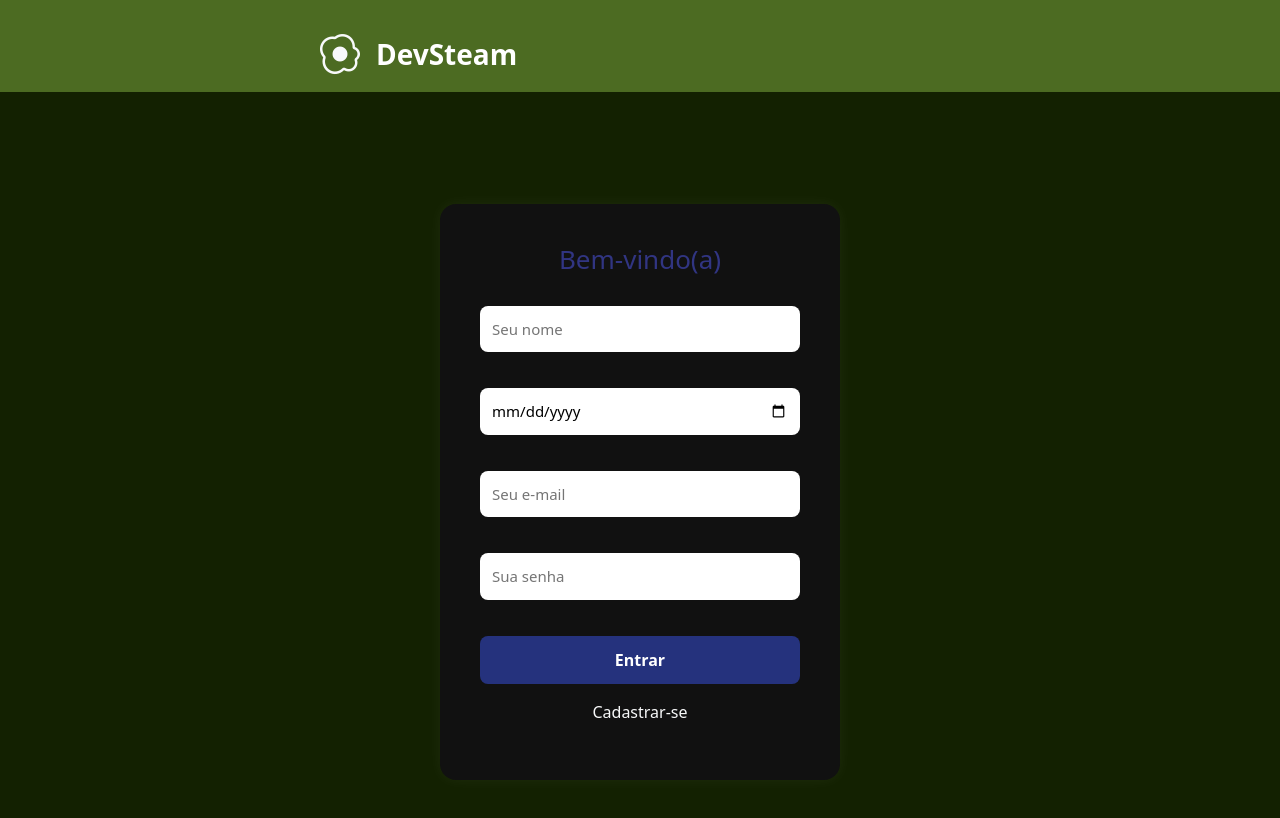
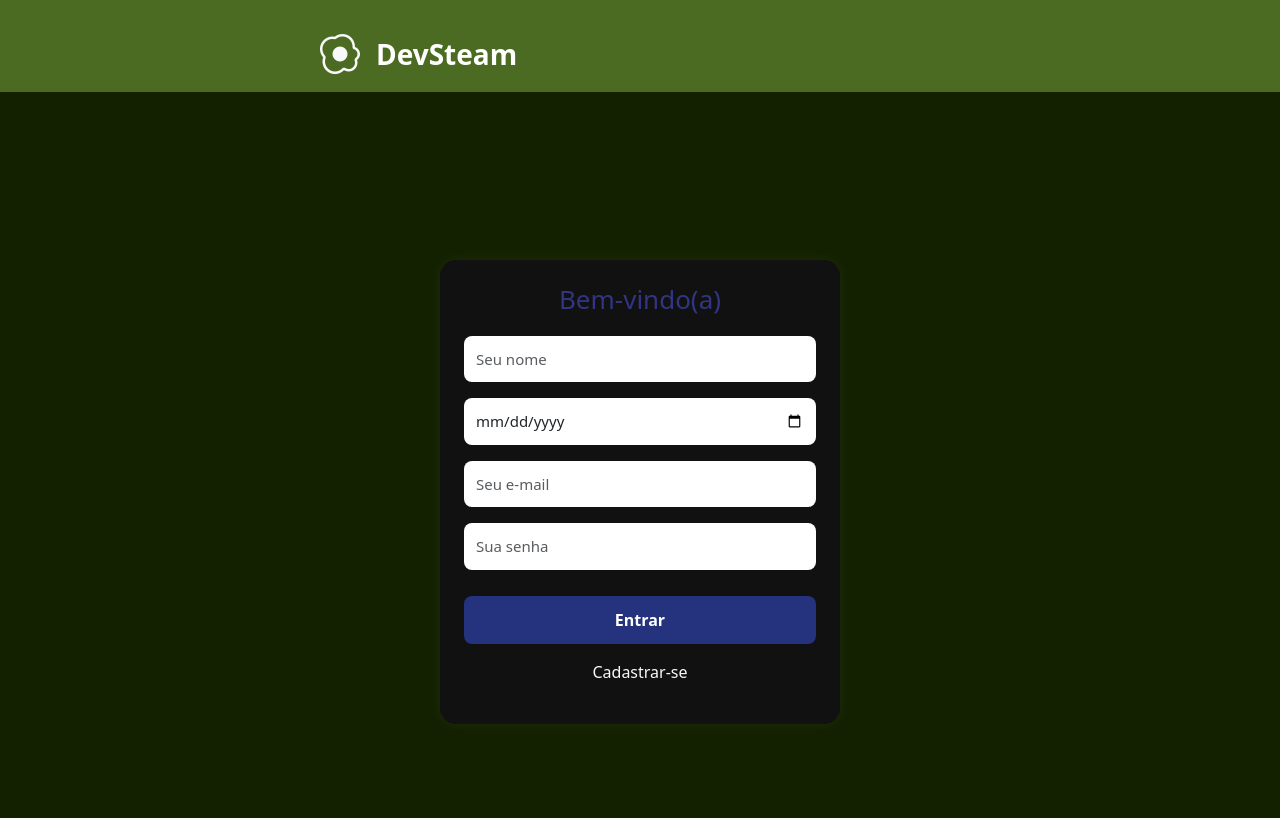
Before and after one commit to BiaS1lva6/devSteam-2025-main, a React app: page /login in a window 1280 px wide. Shown: the top 818 px of the page. Built offline with nearby package versions, Linux system fonts and the light colour scheme; the HTML template or start-up script is replaced by a standard one.

Commit message:
ajustes no css

```diff
--- a/src/App.css
+++ b/src/App.css
@@ -270,3 +270,7 @@ input.form-control:focus {
   color: #c8ffd24b;
 
 }
+
+.modelColor{
+  background-color: #4c6b22 !important ;
+}
--- a/src/components/MobileGames.jsx
+++ b/src/components/MobileGames.jsx
@@ -18,7 +18,7 @@ const MobileGames = (props) => {
       onClick={props.click}
     >
       <div
-        className="modal-dialog modal-dialog-centered modal-lg"
+        className="modalColor modal-dialog modal-dialog-centered modal-lg"
         onClick={(e) => e.stopPropagation()}
       >
         <div className="modal-content game-modal text-white">
@@ -51,7 +51,7 @@ const MobileGames = (props) => {
             </div>
           </div>
 
-          <div className="p-4 text-dark">
+          <div className="modalColor p-4 text-dark">
             <div className="d-flex justify-content-between mb-3 flex-wrap">
               <span>
                 <strong>Nota:</strong> {props.game.nota}
--- a/src/pages/Cadastrar.jsx
+++ b/src/pages/Cadastrar.jsx
@@ -30,7 +30,7 @@ const Cadastrar = () => {
     <>
       <HeaderLogin />
 
-      <div className="container d-flex flex-column align-items-center justify-content-center mt-5">
+      <div className="container d-flex flex-column align-items-center justify-content-center mt-5 m-auto">
         <h2 className="mb-4 text-success">Cadastrar-se</h2>
 
         <form
--- a/src/pages/Login.jsx
+++ b/src/pages/Login.jsx
@@ -41,55 +41,55 @@ function Login() {
   return (
     <>
       <HeaderLogin />
-      <div className="container py-5 w-50 d-flex justify-content-center align-items-center vh-100">
-        <div className="login-box">
-          <h2 className="login-title">Bem-vindo(a)</h2>
+      <div className="container py-5 d-flex justify-content-center align-items-center vh-100">
+        <div className="login-box w-100 p-4" style={{ maxWidth: "400px" }}>
+          <h2 className="login-title text-center">Bem-vindo(a)</h2>
           <form onSubmit={fazerLogin} className="login-form">
-            <div className=" mb-3">
+            <div className="mb-3">
               <input
                 type="text"
                 placeholder="Seu nome"
                 value={nome}
                 onChange={(e) => setNome(e.target.value)}
-                className="custombg"
+                className="form-control"
               />
             </div>
-            <div className=" mb-3">
+            <div className="mb-3">
               <input
                 type="date"
                 placeholder="Data de nascimento"
                 value={dataNascimento}
                 onChange={(e) => setDataNascimento(e.target.value)}
-                className="custombg"
+                className="form-control"
               />
             </div>
-            <div className=" mb-3">
+            <div className="mb-3">
               <input
                 type="email"
                 placeholder="Seu e-mail"
                 value={email}
                 onChange={(e) => setEmail(e.target.value)}
-                className="custombg"
+                className="form-control"
               />
             </div>
-            <div className=" mb-3">
+            <div className="mb-3">
               <input
                 type="password"
                 placeholder="Sua senha"
                 value={senha}
                 onChange={(e) => setSenha(e.target.value)}
-                className="custombg"
+                className="form-control"
               />
             </div>
             <div className="d-flex justify-content-center">
-            <button className="btn btn-success w-100">Entrar</button>
-          </div>
+              <button className="btn btn-success w-100">Entrar</button>
+            </div>
           </form>
-          {mensagem && <p className="login-msg">{mensagem}</p>}
+          {mensagem && <p className="login-msg text-center mt-3">{mensagem}</p>}
           <div className="d-flex justify-content-center">
             <Link
               to={"/cadastrar-se"}
-              className="d-flex justify-content-center text-light dropdown-item my-3"
+              className="text-light dropdown-item my-3 text-center"
             >
               Cadastrar-se
             </Link>
```
